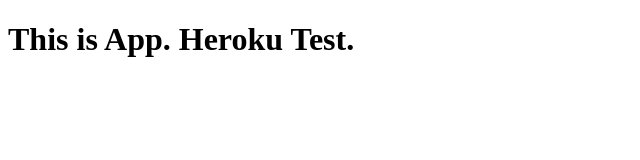
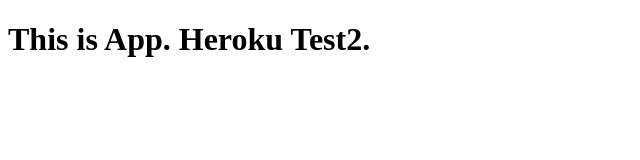
Before and after one commit to arenignacio/katol-bugtracker, a React (Create React App) app: page / in a window 1280 px wide. Shown: the top 160 px of the page, without its empty margins (0-640 px from the left). Built offline with nearby package versions, Linux system fonts and the light colour scheme.

Commit message:
Heroku test launch 2

```diff
--- a/src/App.js
+++ b/src/App.js
@@ -1,7 +1,7 @@
 const App = () => {
 	return (
 		<div>
-			<h1>This is App. Heroku Test.</h1>
+			<h1>This is App. Heroku Test2.</h1>
 		</div>
 	);
 };
```
